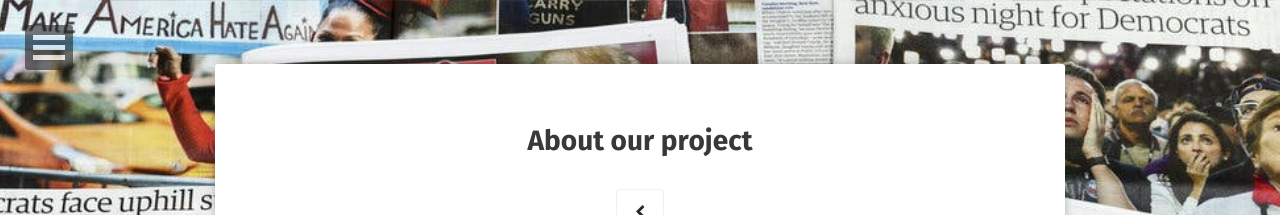
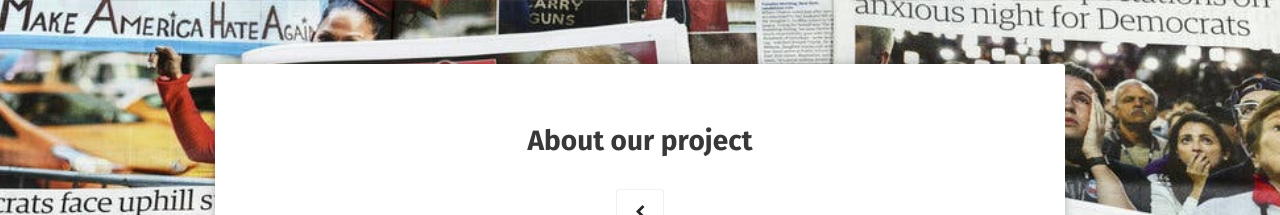
Before and after one commit to kaoutamine/viralSpeech, a Jekyll site: the page built from aboutus/index.md, in a window 1280 px wide. Shown: the top 215 px of the page. Built offline with Jekyll 4.4.1, drawn with Linux system fonts in a browser that asks for light colours; some web fonts are replaced.

Commit message:
home modif

```diff
--- a/_includes/nav.html
+++ b/_includes/nav.html
@@ -1,4 +1,4 @@
-	<nav id="dl-menu" class="dl-menuwrapper" role="navigation">
+	<!--nav id="dl-menu" class="dl-menuwrapper" role="navigation">
 		<button class="dl-trigger">Open Menu</button>
 		<ul class="dl-menu">
 			<li><a href="{{ site.url }}/">Home</a></li>
@@ -84,7 +84,7 @@
                         <a href="https://news.ycombinator.com/user?id={{ site.hackernews }}" target="_blank" rel="noopener noreferrer"><i class="fa fa-fw fa-hacker-news"></i> Hacker News</a>
                     </li>{% endif %}
 				</ul><!-- /.dl-submenu -->
-			</li>
+			<!--/li>
 			<li>
 				<a href="#">Posts</a>
 				<ul class="dl-submenu">
@@ -101,4 +101,4 @@
 		    <li><a href="{{ domain }}{{ link.url }}" {% if link.url contains 'http' %}target="_blank" rel="noopener noreferrer"{% endif %}>{{ link.title }}</a></li>
 		  {% endfor %}
 		</ul><!-- /.dl-menu -->
-	</nav><!-- /.dl-menuwrapper -->
+	<!--/!--nav><!-- /.dl-menuwrapper -->
```
